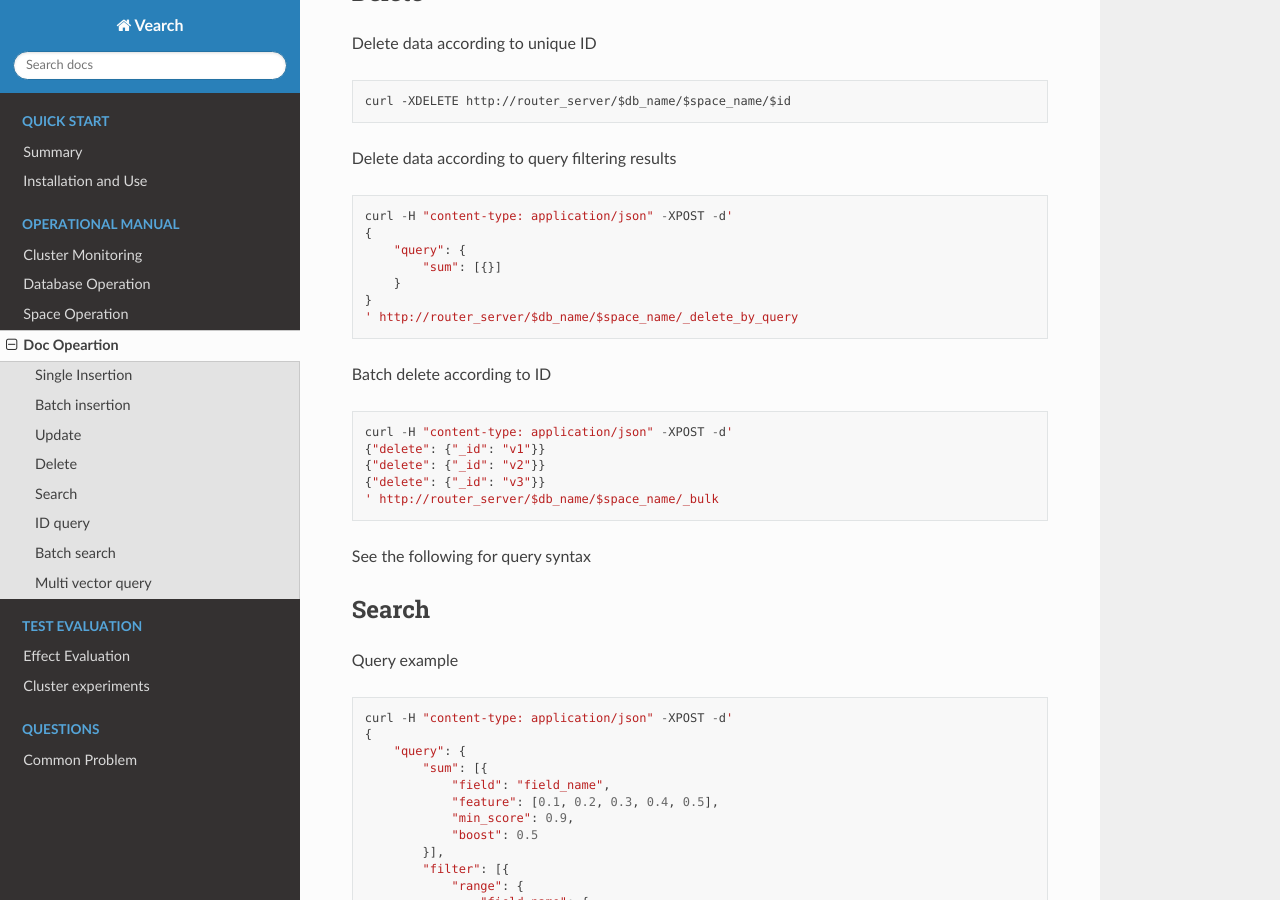
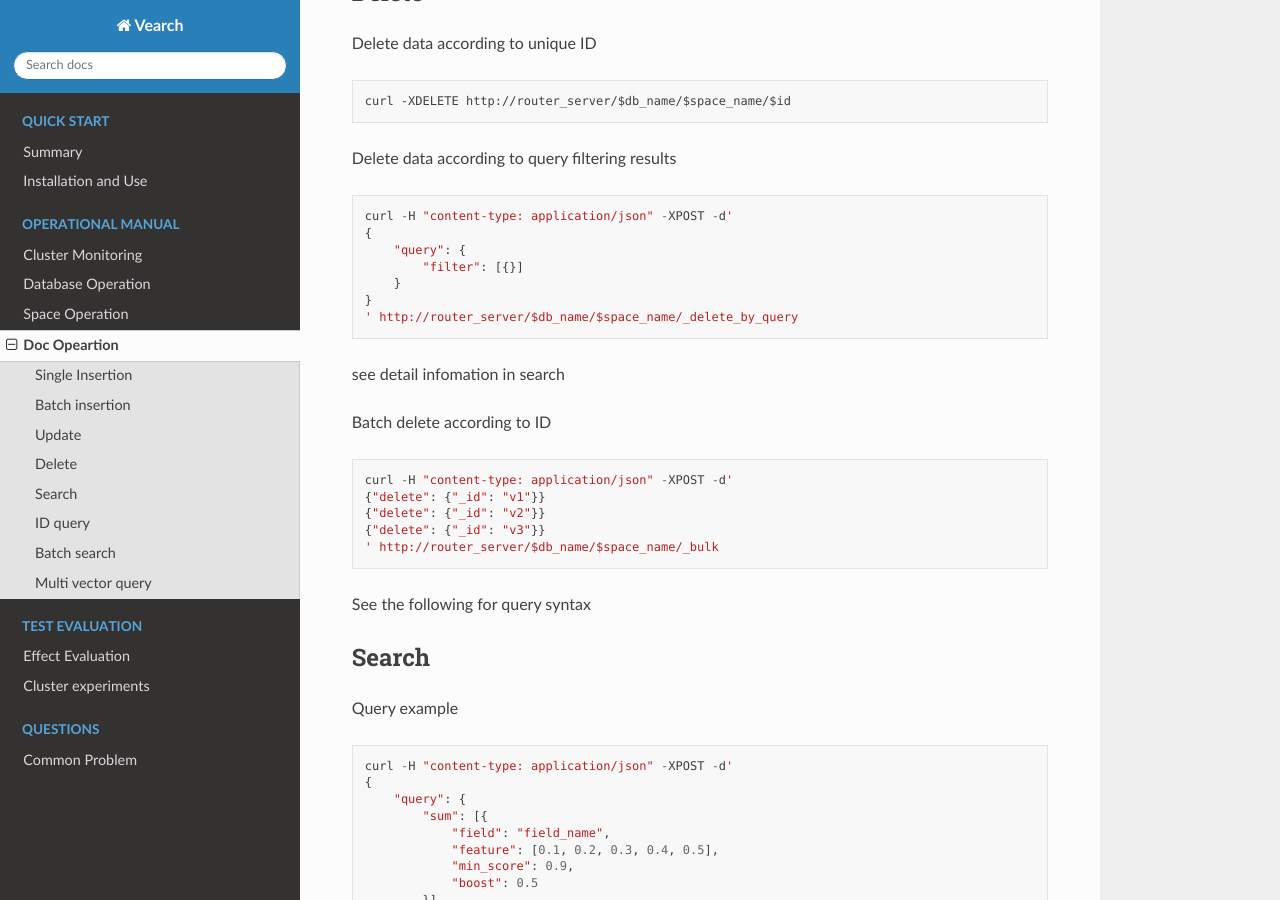
Before and after one commit to vearch/en_docs, a Sphinx documentation site: the page built from docs/source/use_op/op_doc.rst, in a window 1280 px wide and 900 px high, scrolled down 2087 px. Built offline with Sphinx 7.4.7 and the Read the Docs theme 2.0.0, drawn with Linux system fonts in a browser that asks for light colours; pages that are not in the unit, such as notebooks, are missing from menus.

Commit message:
Update op_doc.rst

```diff
--- a/docs/source/use_op/op_doc.rst
+++ b/docs/source/use_op/op_doc.rst
@@ -104,10 +104,12 @@ Delete data according to query filtering results
   curl -H "content-type: application/json" -XPOST -d'
   {
       "query": {
-          "sum": [{}]
+          "filter": [{}]
       }
   }
   ' http://router_server/$db_name/$space_name/_delete_by_query
+
+see detail infomation in search
 
 Batch delete according to ID
 ::
```
